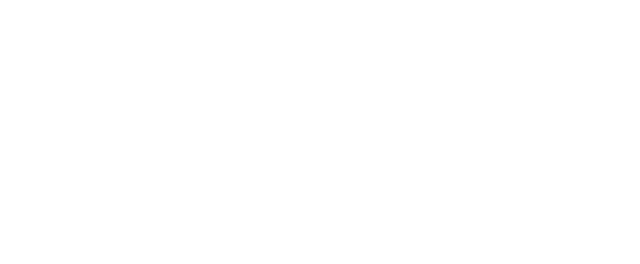
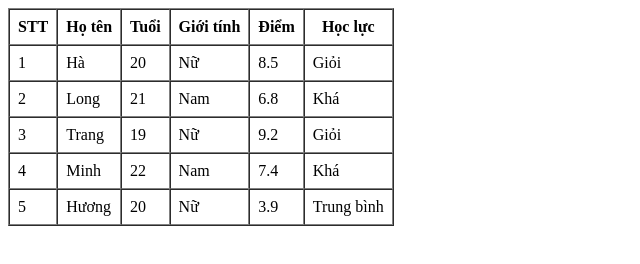
Before and after one commit to chinhpd5/WEB2064, a plain HTML site: page lesson6/index.html in a window 1280 px wide. Shown: the whole page, without its empty margins (0-640 px from the left). Drawn offline with Linux system fonts and the light colour scheme.

Commit message:
chữa bài map

```diff
--- a/lesson6/index.html
+++ b/lesson6/index.html
@@ -6,6 +6,22 @@
   <title>Buổi 6</title>
 </head>
 <body>
+
+  <table border="1" cellpadding="8" cellspacing="0">
+  <thead>
+    <tr>
+      <th>STT</th>
+      <th>Họ tên</th>
+      <th>Tuổi</th>
+      <th>Giới tính</th>
+      <th>Điểm</th>
+      <th>Học lực</th>
+    </tr>
+  </thead>
+  <tbody>
+
+  </tbody>
+
   <script src="./main.js"></script>
 </body>
 </html>
--- a/lesson6/main.js
+++ b/lesson6/main.js
@@ -1,4 +1,4 @@
-const arr = [2,30,3,21,-1,15];
+const arr = [2, 30, 3, 21, -1, 15];
 
 // console.log(arr.sort((a,b)=> b-a));
 
@@ -27,7 +27,7 @@ console.log(students);
 // })
 
 // find
-const findItem = students.find((item,index)=>{
+const findItem = students.find((item, index) => {
   // return item.age == 19;
   // console.log(index);
   // return item.mark == 10;
@@ -40,7 +40,7 @@ const findItem = students.find((item,index)=>{
 
 // every
 
-const every = students.every((item,index)=>{
+const every = students.every((item, index) => {
   // console.log(index);
   // return item.age > 19
   return item.gender
@@ -49,7 +49,7 @@ const every = students.every((item,index)=>{
 // console.log(every);
 
 // some
-const some = students.some((item,index) => {
+const some = students.some((item, index) => {
   // console.log(index);
   // return item.gender
   return item.mark <= 1
@@ -59,13 +59,45 @@ const some = students.some((item,index) => {
 
 // map
 
-const map = students.map((item,index) => {
+const map = students.map((item, index) => {
   return {
     // name: item.name,
     // age: item.age
     ...item, //spread
-    gender: item.gender ? 'Nam': 'Nữ'
+    gender: item.gender ? 'Nam' : 'Nữ'
   };
 })
 
-console.log(map);
+// console.log(map);
+
+const resultMap = students.map((item, index) => {
+  let hocLuc = ''
+  if (item.mark >= 8) {
+    hocLuc = 'Giỏi'
+  } else if (item.mark >= 6.5) {
+    hocLuc = 'Khá'
+  } else {
+    hocLuc = 'Yếu'
+  }
+  return `${item.name} có điểm ${item.mark}, học lực: ${hocLuc}`
+})
+
+// console.log(resultMap);
+
+const trElements = students.map((item,index) => {
+  return `
+    <tr>
+      <td>${index+1}</td>
+      <td>${item.name}</td>
+      <td>${item.age}</td>
+      <td>${item.gender ? 'Nam': 'Nữ'}</td>
+      <td>${item.mark}</td>
+      <td>${item.mark >= 8 ? 'Giỏi': item.mark >= 6.5 ? "Khá": "Trung bình"}</td>
+    </tr>
+  `
+}).join('') // join chuyển 1 mảng -> chuỗi
+
+// console.log(trElements);
+
+const tbodyElement = document.querySelector('tbody');
+tbodyElement.innerHTML = trElements
```
